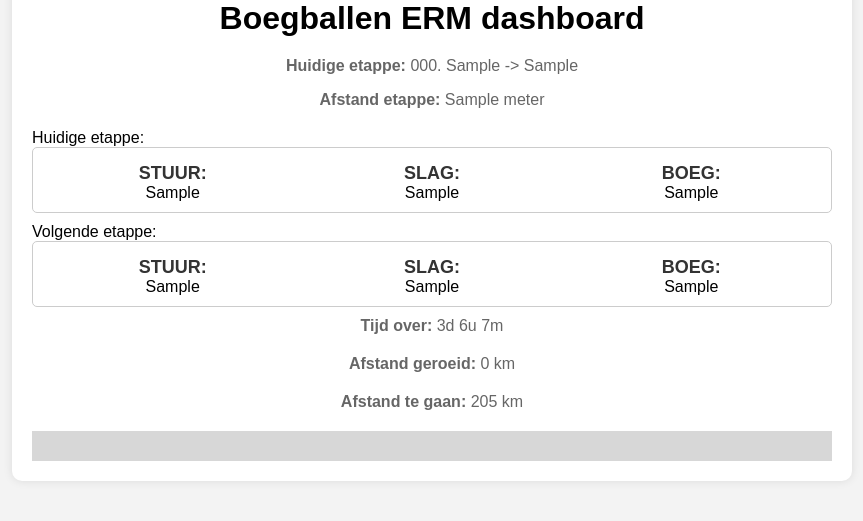
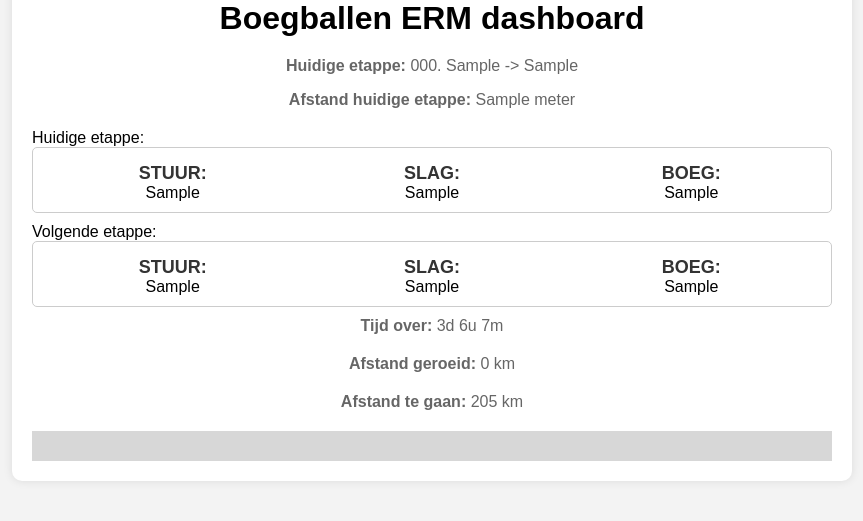
Before and after one commit to JochemVanDerMeer/erm-dashboard, a Flask app: page / in a window 1280 px wide. Shown: the part 140-661 px from the top of the page, without its empty margins (208-1071 px from the left). Run offline with Flask 3, Linux system fonts and the light colour scheme; tables that the repository leaves empty hold one stand-in row (values such as "Sample post").

Commit message:
change text

```diff
--- a/myapp/templates/index.html
+++ b/myapp/templates/index.html
@@ -118,7 +118,7 @@
 
         <div class="stage-info">
             <p><b>Huidige etappe:</b> {{ stage.stage_number }}. {{ stage.start }} -> {{ stage.finish }}</p>
-            <p><b>Afstand etappe:</b> {{ stage.distance }} meter</p>
+            <p><b>Afstand huidige etappe:</b> {{ stage.distance }} meter</p>
         </div>
 
         <div>Huidige etappe:</div>
```
